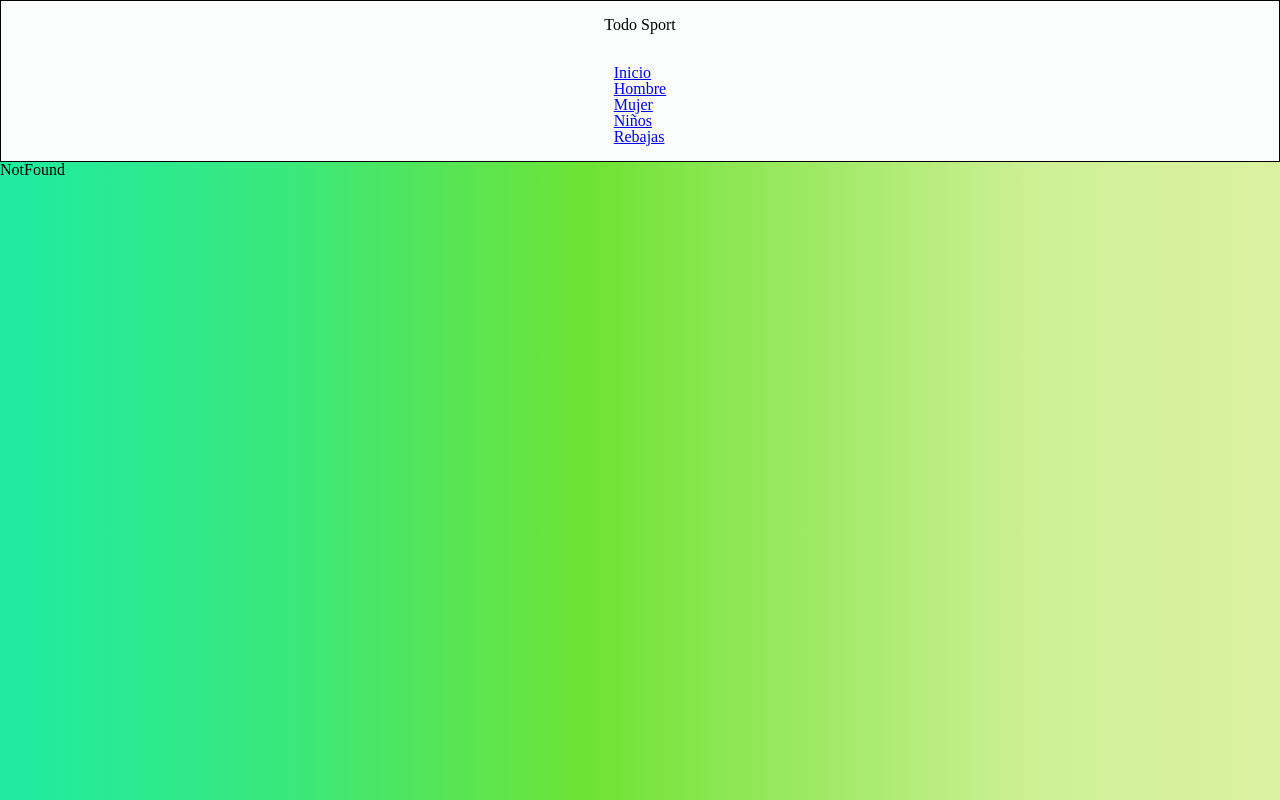
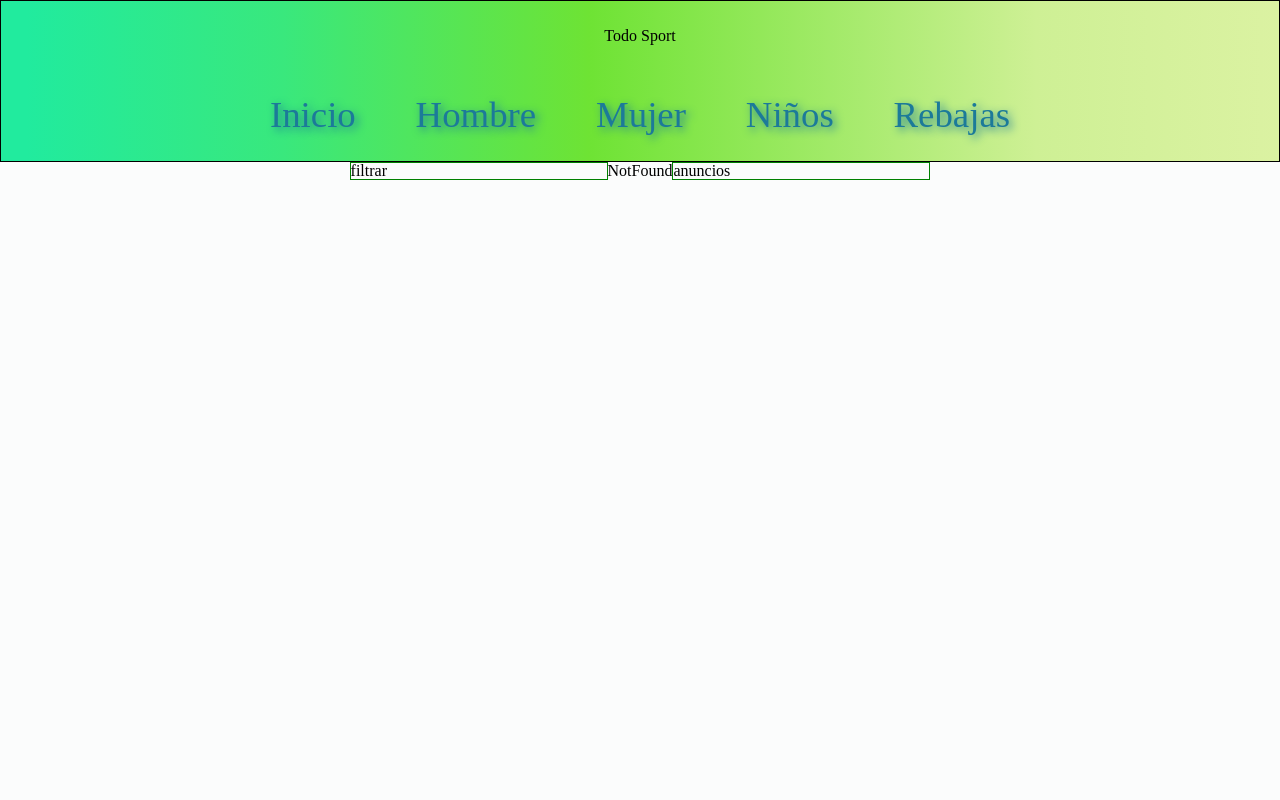
Before and after one commit to Rafadev357/portal-ventas, a React (Vite) app: page /error in a window 1280 px wide. Built offline with nearby package versions, Linux system fonts and the light colour scheme.

Commit message:
Se han dado estilos a los elementos del menú de navegación

```diff
--- a/src/App.css
+++ b/src/App.css
@@ -1,8 +1,9 @@
 body{
+    height: 100dvh;
     position: relative;
-    background: #21eb9e;
-    background: linear-gradient(90deg, rgba(33, 235, 158, 1) 2%, rgba(57, 232, 125, 1) 22%, rgba(110, 227, 52, 1) 46%, rgba(206, 240, 149, 1) 81%, rgba(219, 242, 162, 1) 100%);
+    background-color: rgb(251, 252, 252);
 }
+
 .content__header{
     height: 10rem;
     border: 1px solid black;
@@ -10,25 +11,78 @@ body{
     flex-direction: column;
     align-items: center;
     justify-content: space-around;
-    background-color: rgb(251, 252, 252);
+    background: #21eb9e;
+    background: linear-gradient(90deg, rgba(33, 235, 158, 1) 2%, rgba(57, 232, 125, 1) 22%, rgba(110, 227, 52, 1) 46%, rgba(206, 240, 149, 1) 81%, rgba(219, 242, 162, 1) 100%);
+}
 
+.content__header ul{
+    width: 50rem;
+    display: flex;
+    flex-direction: row;
+    align-items: center;
+    justify-content: space-around;
+    font-size: 2.3rem;
+    list-style: none;
 }
+
+.menu__link{
+    text-decoration: none;
+    color:#1c7a99;
+    text-shadow: 3px 3px 8px;
+}
+
 .submenu{
-    background: #fff;
-    padding: 10px;
     position: absolute;
-    border: 1px solid #ccc;
+    top: 100%;
+    left: 0;
+    z-index: 999;
+    margin-top: 10px;
+    background-color: #d0d3d4;
+}
+
+.submenu__list{
+    display: flex;
+    flex-direction: column; /* ✅ asegura columna */
+    gap: 10px;
     list-style: none;
-    margin-top: 10px;
+    margin: 0;
+    padding: 0;
+}
+
+.submenu__list li{
+    padding: 8px 15px;
+    cursor: pointer;
+    transition: color 0.3s ease-in-out;
+}
+
+.submenu__list li:hover{
+    color: blue;
+}
+
+.content{
+
+    width: 100%;
+    display: flex;
+    flex-direction: row;
+    align-items: center;
+    justify-content: center;
 }
 .content__products{
     border: 1px solid black;
-    height: 60rem;
+    width: 60%;
+    height: auto;
     min-height: fit-content;
     position: relative;
     display: flex;
     flex-wrap: wrap;
+    align-items: center;
     justify-content: space-around;
+}
+
+.content__sidebar{
+    border: 1px solid green;
+    width: 20%;
+    height: auto;
 }
 .product{
     border: 1px solid black;
@@ -42,9 +96,10 @@ body{
     align-items: center;
     justify-content: space-around;
     background-color: #d0d3d4;
+    margin: 15px;
 }
 .product img{
-    height: 20rem;
-    width: 20rem;
+    height: 18rem;
+    width: 19rem;
     border-radius: 15px;
 }
--- a/src/components/MostrarSubmenu.jsx
+++ b/src/components/MostrarSubmenu.jsx
@@ -8,21 +8,11 @@ import React from 'react'
  */
 
 export const MostrarSubmenu = ({submenu, value}) => {
-    if(value == 'personas'){
         return (
-            <ul className='submenu'>
+            <ul className='submenu__list'>
                         {submenu.map(item =>{
-                    return <li key={item.id}>{item.categoria}</li>
+                    return <li key={item.id}><input type='submit' value={item.categoria}/></li>
                 })}
             </ul>
         )
-    }else{
-        return (
-            <ul className='submenu'>
-                        {submenu.map(item =>{
-                    return <li key={item.id}>{item.categoria}</li>
-                })}
-            </ul>
-        )
-    }
 }
--- a/src/components/layout/HeaderNav.jsx
+++ b/src/components/layout/HeaderNav.jsx
@@ -22,8 +22,8 @@ export const HeaderNav = () => {
     const rebajas = 'rebajas';
 
     const onMouseLeave = ()=> {
-        setEnter(null);
-        console.log('Al quitar el puntero el estado de enter ha cambiado a: ' + enter);
+        setTimeout(()=>{setEnter(null);
+        console.log('Al quitar el puntero el estado de enter ha cambiado a: ' + enter);}, 5000);
     };
 
     /**
@@ -78,41 +78,57 @@ return (
     <nav>
         <ul>
             <li>
-                <NavLink to='/inicio'>Inicio</NavLink>
+                <NavLink to='/inicio' className='menu__link'>Inicio</NavLink>
             </li>
-            <li onMouseEnter={()=> {setEnter('hombre');
-                console.log('El estado de enter ha cambiado a: '+ enter);
-                }} onMouseLeave={onMouseLeave}>
-                <NavLink to='/hombre' state={{persona: 'hombre'}}>Hombre</NavLink>
-                <div>
-                    {enter == 'hombre' && <MostrarSubmenu submenu = {subMenu} value={personas}/>}
+            <li>
+                <div onMouseEnter={()=> {setEnter('hombre');
+                    console.log('El estado de enter ha cambiado a: '+ enter);
+                    }} onMouseLeave={onMouseLeave} style={{position: 'relative'}}>
+                        <NavLink to='/hombre' state={{persona: 'hombre'}} className='menu__link'>Hombre</NavLink>
+
+                        {enter == 'hombre' && <div className='submenu'>
+                                <MostrarSubmenu submenu = {subMenu} value={personas}/>
+                             </div>
+                            }
+
+                </div>
+
+            </li>
+            <li>
+                <div onMouseEnter={()=> {
+                    setEnter('mujer');
+                    console.log('El estado de enter ha cambiado a: '+ enter);
+                    }} onMouseLeave={onMouseLeave} style={{position: 'relative'}}>
+                    <NavLink to='/mujer' state={{persona: 'mujer'}} className='menu__link'>Mujer</NavLink>
+
+                        {enter == 'mujer' && <div className='submenu'>
+                            <MostrarSubmenu submenu = {subMenu} value={personas}/>
+                        </div>
+                        }
+
                 </div>
             </li>
-            <li onMouseEnter={()=> {
-                setEnter('mujer');
-                console.log('El estado de enter ha cambiado a: '+ enter);
-                }} onMouseLeave={onMouseLeave}>
-                <NavLink to='/mujer' state={{persona: 'mujer'}}>Mujer</NavLink>
-                <div>
-                    {enter == 'mujer' && <MostrarSubmenu submenu = {subMenu} value={personas}/>}
+            <li>
+                <div onMouseEnter={()=> {
+                    setEnter('niños');
+                    console.log('El estado de enter ha cambiado a: '+ enter);
+                    }} onMouseLeave={onMouseLeave} style={{position: 'relative'}}>
+                        <NavLink to='/niños' state={{persona: 'niños'}} className='menu__link'>Niños</NavLink>
+                            {enter == 'niños' && <div className='submenu'>
+                            <MostrarSubmenu submenu = {subMenu} value={personas}/>
+                        </div>}
                 </div>
             </li>
-            <li onMouseEnter={()=> {
-                setEnter('niños');
-                console.log('El estado de enter ha cambiado a: '+ enter);
-                }} onMouseLeave={onMouseLeave}>
-                <NavLink to='/niños' state={{persona: 'niños'}}>Niños</NavLink>
-                <div>
-                    {enter == 'niños' && <MostrarSubmenu submenu = {subMenu} value={personas}/>}
-                </div>
-            </li>
-            <li onMouseEnter={()=> {
+            <li>
+                <div onMouseEnter={()=> {
                 setEnter('rebajas');
                 console.log('El estado de enter ha cambiado a: '+ enter);
-                }} onMouseLeave={onMouseLeave}>
-                <NavLink to='/rebajas'>Rebajas</NavLink>
-                <div>
-                    {enter == 'rebajas' && <MostrarSubmenu submenu = {subMenuRebajas} value={rebajas}/>}
+                }} onMouseLeave={onMouseLeave} style={{position: 'relative'}}>
+                    <NavLink to='/rebajas' className='menu__link'>Rebajas</NavLink>
+                        {enter == 'rebajas' && <div className='submenu'>
+                            <MostrarSubmenu submenu = {subMenuRebajas} value={rebajas}/>
+                        </div>
+                        }
                 </div>
             </li>
         </ul>
--- a/src/router/Rutas.jsx
+++ b/src/router/Rutas.jsx
@@ -12,6 +12,7 @@ export const Rutas = () => {
     <HeaderNav/>
 
     <section className="content">
+      <aside className='content__sidebar'>filtrar</aside>
         <Routes>
             <Route path='/' element={<Inicio/>}/>
             <Route path='/inicio' element={<Inicio/>}/>
@@ -22,6 +23,8 @@ export const Rutas = () => {
             <Route path='/error' element={<NotFound/>}/>
             <Route path='*' element={<NotFound/>}/>
         </Routes>
+
+        <aside className='content__sidebar'>anuncios</aside>
     </section>
     </BrowserRouter>
   )
```
